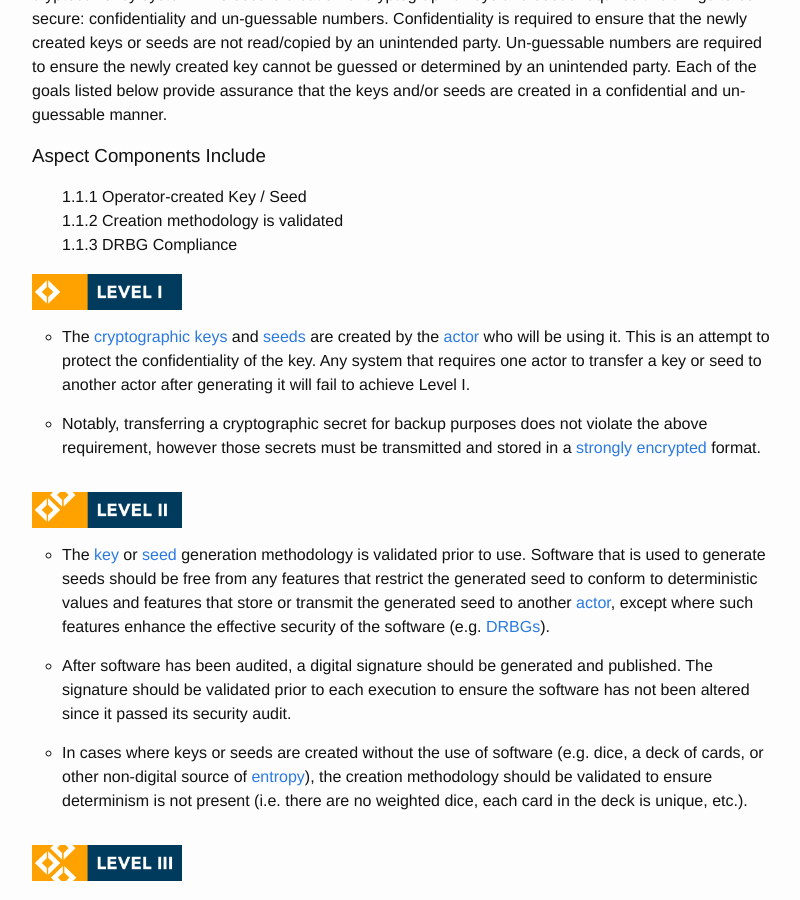
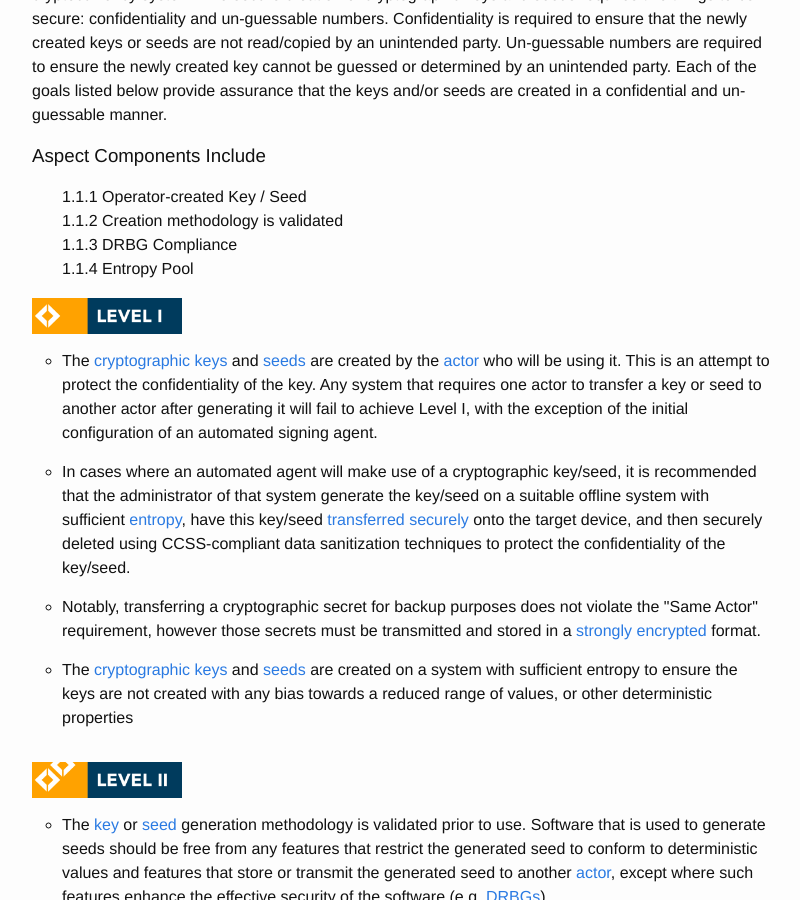
Before and after one commit to CryptoConsortium/CCSS, a Jekyll site: the page built from 1_aspects.html, in a window 1280 px wide and 900 px high, scrolled down 704 px. Shown: the whole window, without its empty margins (238-1038 px from the left). Built offline with Jekyll 4.4.1, drawn with Linux system fonts in a browser that asks for light colours.

Commit message:
Added exception to Key Creation aspect to allow administrator-created key/seeds to be loaded onto systems that will be used as automated signing agents. Clarified that key/seeds must be created on systems with sufficient entropy.

```diff
--- a/_data/aspects/101-KeySeedGeneration.yml
+++ b/_data/aspects/101-KeySeedGeneration.yml
@@ -18,8 +18,10 @@ description: >
  This aspect covers the generation of [cryptographic keys](#key) and [seeds](#seed) that will be used within a cryptocurrency system. The secure creation of cryptographic keys and seeds requires two things to be secure: confidentiality and un-guessable numbers. Confidentiality is required to ensure that the newly created keys or seeds are not read/copied by an unintended party. Un-guessable numbers are required to ensure the newly created key cannot be guessed or determined by an unintended party. Each of the goals listed below provide assurance that the keys and/or seeds are created in a confidential and un-guessable manner.
 
 level_one:
-  - The [cryptographic keys](#key) and [seeds](#seed) are created by the [actor](#actor) who will be using it. This is an attempt to protect the confidentiality of the key. Any system that requires one actor to transfer a key or seed to another actor after generating it will fail to achieve Level I.
-  - Notably, transferring a cryptographic secret for backup purposes does not violate the above requirement, however those secrets must be transmitted and stored in a [strongly encrypted](#strong-encryption) format.
+  - The [cryptographic keys](#key) and [seeds](#seed) are created by the [actor](#actor) who will be using it. This is an attempt to protect the confidentiality of the key. Any system that requires one actor to transfer a key or seed to another actor after generating it will fail to achieve Level I, with the exception of the initial configuration of an automated signing agent.
+  - In cases where an automated agent will make use of a cryptographic key/seed, it is recommended that the administrator of that system generate the key/seed on a suitable offline system with sufficient [entropy](#entropy), have this key/seed [transferred securely](#strong-encryption) onto the target device, and then securely deleted using CCSS-compliant data sanitization techniques to protect the confidentiality of the key/seed.
+  - Notably, transferring a cryptographic secret for backup purposes does not violate the &quot;Same Actor&quot; requirement, however those secrets must be transmitted and stored in a [strongly encrypted](#strong-encryption) format.
+  - The [cryptographic keys](#key) and [seeds](#seed) are created on a system with sufficient entropy to ensure the keys are not created with any bias towards a reduced range of values, or other deterministic properties
 
 level_two:
   - The [key](#key) or [seed](#seed) generation methodology is validated prior to use. Software that is used to generate seeds should be free from any features that restrict the generated seed to conform to deterministic values and features that store or transmit the generated seed to another [actor](#actor), except where such features enhance the effective security of the software (e.g. [DRBGs](#drbg)).
@@ -57,3 +59,10 @@ components:
       Key/seed is created using a NIST SP 800-90A compliant DRBG that has been seeded with multiple cryptographically-secure sources of entropy
       OR
       A NRBG that passes industry-standard statistical tests (DIEHARD, Crypt-X, NIST STS)
+  - component: &010104
+    id: 1.1.4
+    title_short: Entropy Pool
+    uncertified: Keys / seeds are created on system with insufficient entropy
+    level_one: Key/seed is created on a system with sufficient entropy
+    level_two: Key/seed is created on a system with sufficient entropy
+    level_three: Key/seed is created on a system with sufficient entropy
```
